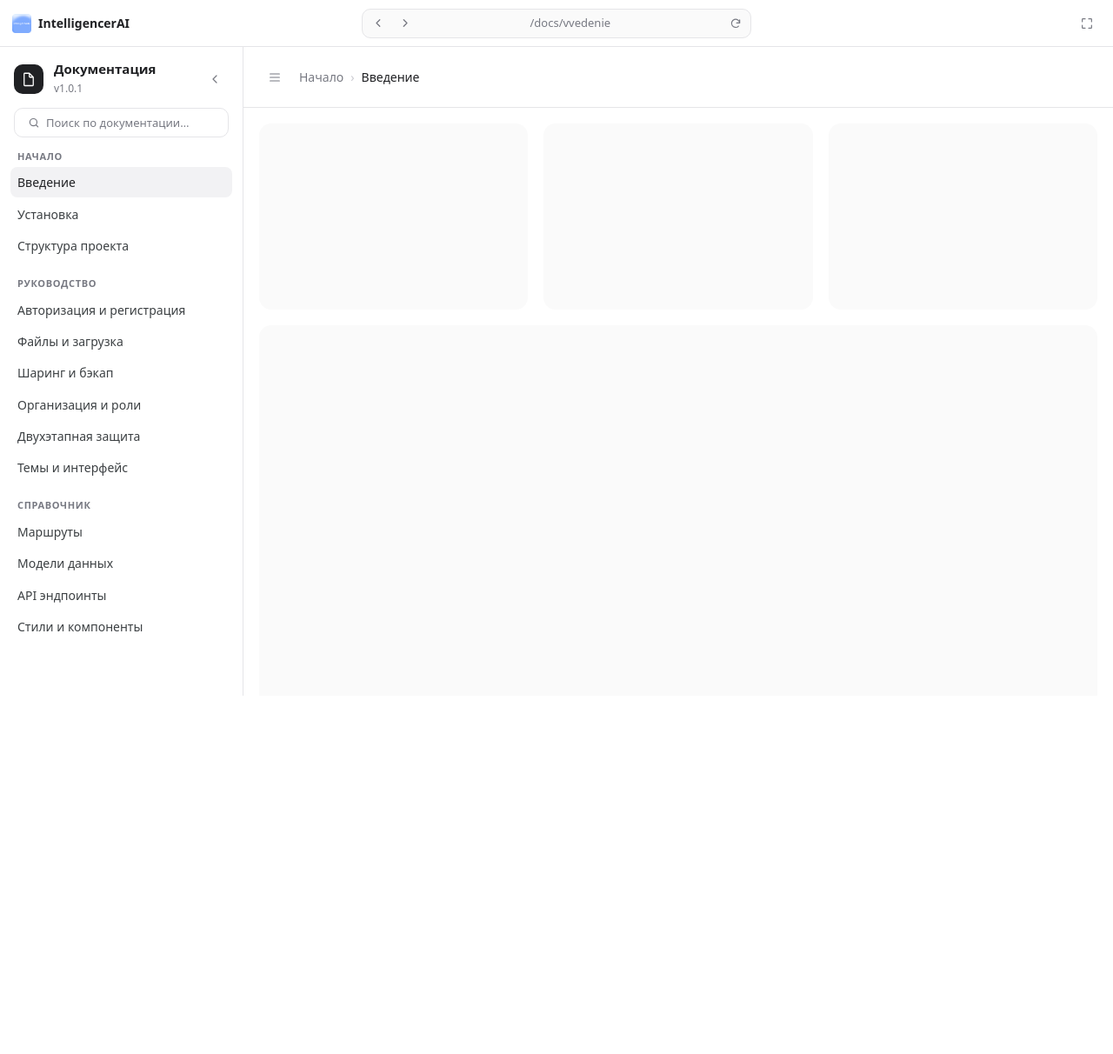
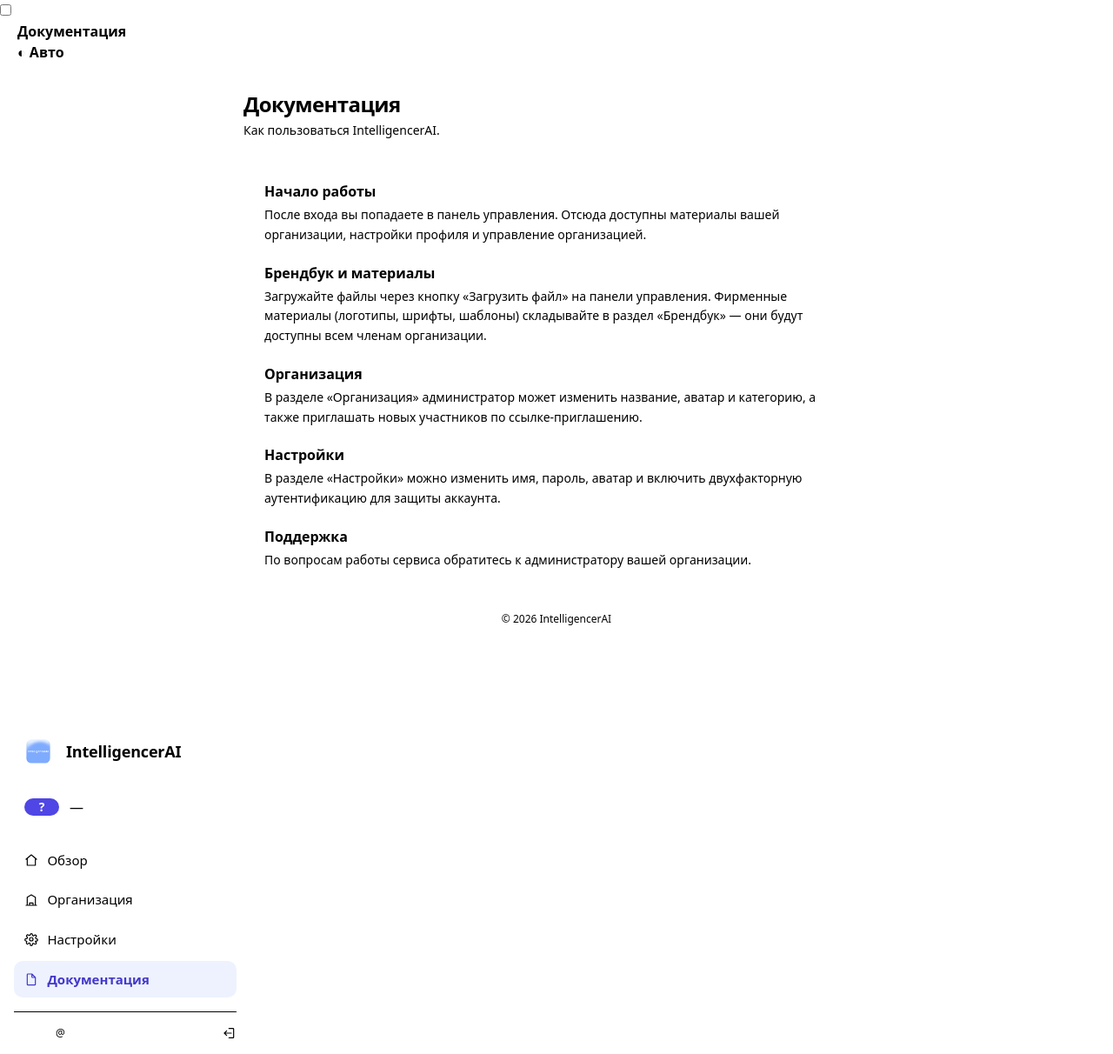
Before and after one commit to loginov-in/Intelligencerai-web, a Flask app: template templates/docs.html in a window 1280 px wide. Shown: the whole page at 87% size. Before the commit the page ends 800 px from the top, so only its background shows below. Run offline with Flask 3, Linux system fonts and the light colour scheme; the template is opened without the code that fills it, so the values that code supplies are empty; some libraries are stand-ins or nearby versions.

Commit message:
Исправление файлов

```diff
--- a/endpoints/auth_login.py
+++ b/endpoints/auth_login.py
@@ -339,6 +339,12 @@ def organization():
     return render_template("organization.html", user=current_user)
 
 
+@app.route("/docs")
+@login_required
+def docs():
+    return render_template("docs.html", user=current_user)
+
+
 
 
 
--- a/templates/docs.html
+++ b/templates/docs.html
@@ -4,211 +4,158 @@
   <meta charset="utf-8">
   <meta name="viewport" content="width=device-width, initial-scale=1, viewport-fit=cover">
   <title>Документация · IntelligencerAI</title>
-  <meta name="color-scheme" content="light">
+  <meta name="color-scheme" content="light dark">
   <meta name="theme-color" content="#ffffff">
   <link rel="icon" href="{{ url_for('static', filename='img/Frame 1.png') }}">
   <link href="https://cdn.jsdelivr.net/npm/daisyui@5" rel="stylesheet" type="text/css">
   <script src="https://cdn.jsdelivr.net/npm/@tailwindcss/browser@4"></script>
   <link href="{{ url_for('static', filename='css/ui.css') }}" rel="stylesheet">
+  <script src="{{ url_for('static', filename='js/theme.js') }}"></script>
 </head>
-<body>
-<div class="docs-root" id="docs-root">
-  <!-- ------------------------------- Верхняя панель ------------------------------- -->
-  <header class="docs-top">
-    <a class="docs-brand" href="{{ url_for('apps') }}" title="К панели управления">
-      <img src="{{ url_for('static', filename='img/Frame 1.png') }}" alt="">
-      <span class="truncate">IntelligencerAI</span>
-    </a>
+<body class="app-body">
+<div class="drawer lg:drawer-open">
+  <input id="app-drawer" type="checkbox" class="drawer-toggle">
 
-    <div class="docs-omnibox">
-      <button class="docs-nav-btn" type="button" id="docs-back" aria-label="Назад">
-        <svg xmlns="http://www.w3.org/2000/svg" width="15" height="15" fill="none" viewBox="0 0 24 24" stroke="currentColor" stroke-width="2"><path stroke-linecap="round" stroke-linejoin="round" d="m14 6-6 6 6 6"/></svg>
-      </button>
-      <button class="docs-nav-btn" type="button" id="docs-forward" aria-label="Вперёд">
-        <svg xmlns="http://www.w3.org/2000/svg" width="15" height="15" fill="none" viewBox="0 0 24 24" stroke="currentColor" stroke-width="2"><path stroke-linecap="round" stroke-linejoin="round" d="m10 6 6 6-6 6"/></svg>
-      </button>
-      <span class="docs-route" id="docs-route">/docs/vvedenie</span>
-      <button class="docs-nav-btn" type="button" id="docs-reload" aria-label="Обновить">
-        <svg xmlns="http://www.w3.org/2000/svg" width="14" height="14" fill="none" viewBox="0 0 24 24" stroke="currentColor" stroke-width="2"><path stroke-linecap="round" stroke-linejoin="round" d="M20 11a8 8 0 1 0-2.3 6.3M20 5v6h-6"/></svg>
-      </button>
-    </div>
+  <div class="drawer-content flex flex-col min-h-screen">
+    <!-- ---------------------------------- Topbar ---------------------------------- -->
+    <header class="app-header sticky top-0 z-30">
+      <div class="navbar min-h-14 gap-2 px-3 sm:px-5">
+        <div class="navbar-start gap-2">
+          <label for="app-drawer" class="btn btn-ghost btn-square btn-sm lg:hidden" aria-label="Меню">
+            <svg xmlns="http://www.w3.org/2000/svg" class="w-5 h-5" fill="none" viewBox="0 0 24 24" stroke="currentColor" stroke-width="1.8">
+              <path stroke-linecap="round" d="M4 6h16M4 12h16M4 18h16"/>
+            </svg>
+          </label>
+          <h1 class="font-semibold">Документация</h1>
+        </div>
+        <div class="navbar-end gap-2">
+          <button class="btn btn-ghost btn-sm" data-theme-toggle type="button">
+            <span data-theme-icon>◐</span>
+            <span data-theme-label class="hidden sm:inline">Авто</span>
+          </button>
+        </div>
+      </div>
+    </header>
 
-    <div class="flex-1 flex justify-end">
-      <button class="docs-top-action" type="button" id="docs-fullscreen" aria-label="Полноэкранный режим">
-        <svg xmlns="http://www.w3.org/2000/svg" width="16" height="16" fill="none" viewBox="0 0 24 24" stroke="currentColor" stroke-width="1.8"><path stroke-linecap="round" stroke-linejoin="round" d="M4 9V5a1 1 0 0 1 1-1h4M15 4h4a1 1 0 0 1 1 1v4M20 15v4a1 1 0 0 1-1 1h-4M9 20H5a1 1 0 0 1-1-1v-4"/></svg>
-      </button>
-    </div>
-  </header>
-
-  <div class="docs-body">
-    <!-- ------------------------------- Боковая панель ------------------------------- -->
-    <aside class="docs-sidebar" id="docs-sidebar">
-      <div class="docs-sidebar-head">
-        <span class="docs-doc-icon" aria-hidden="true">
-          <svg xmlns="http://www.w3.org/2000/svg" width="18" height="18" fill="none" viewBox="0 0 24 24" stroke="currentColor" stroke-width="1.7"><path stroke-linecap="round" stroke-linejoin="round" d="M5 21V4a1 1 0 0 1 1-1h7l6 6v12a1 1 0 0 1-1 1H6a1 1 0 0 1-1-1Zm8-18v5a1 1 0 0 0 1 1h5"/></svg>
-        </span>
-        <div class="docs-sidebar-title">
-          <p>Документация</p>
-          <span>v1.0.1</span>
-        </div>
-        <button class="docs-top-action" type="button" id="docs-collapse" aria-label="Свернуть навигацию">
-          <svg xmlns="http://www.w3.org/2000/svg" width="16" height="16" fill="none" viewBox="0 0 24 24" stroke="currentColor" stroke-width="1.8"><path stroke-linecap="round" stroke-linejoin="round" d="M15 6 9 12l6 6"/></svg>
-        </button>
+    <!-- ---------------------------------- Content --------------------------------- -->
+    <main class="flex-1 w-full max-w-3xl mx-auto p-4 sm:p-6 flex flex-col gap-6">
+      <div class="enter">
+        <h2 class="text-2xl font-bold tracking-tight">Документация</h2>
+        <p class="muted text-sm mt-1">Как пользоваться IntelligencerAI.</p>
       </div>
 
-      <div class="docs-search">
-        <svg xmlns="http://www.w3.org/2000/svg" fill="none" viewBox="0 0 24 24" stroke="currentColor" stroke-width="2"><circle cx="11" cy="11" r="7"/><path stroke-linecap="round" d="m20 20-3.6-3.6"/></svg>
-        <input type="search" id="docs-search" placeholder="Поиск по документации…" autocomplete="off" aria-label="Поиск по документации">
+      <section class="panel p-6 flex flex-col gap-5 text-sm leading-relaxed">
+        <div>
+          <h3 class="text-base font-semibold mb-1">Начало работы</h3>
+          <p class="muted">
+            После входа вы попадаете в панель управления. Отсюда доступны материалы вашей
+            организации, настройки профиля и управление организацией.
+          </p>
+        </div>
+        <div>
+          <h3 class="text-base font-semibold mb-1">Брендбук и материалы</h3>
+          <p class="muted">
+            Загружайте файлы через кнопку «Загрузить файл» на панели управления.
+            Фирменные материалы (логотипы, шрифты, шаблоны) складывайте в раздел «Брендбук» —
+            они будут доступны всем членам организации.
+          </p>
+        </div>
+        <div>
+          <h3 class="text-base font-semibold mb-1">Организация</h3>
+          <p class="muted">
+            В разделе «Организация» администратор может изменить название, аватар и категорию,
+            а также приглашать новых участников по ссылке-приглашению.
+          </p>
+        </div>
+        <div>
+          <h3 class="text-base font-semibold mb-1">Настройки</h3>
+          <p class="muted">
+            В разделе «Настройки» можно изменить имя, пароль, аватар и включить
+            двухфакторную аутентификацию для защиты аккаунта.
+          </p>
+        </div>
+        <div>
+          <h3 class="text-base font-semibold mb-1">Поддержка</h3>
+          <p class="muted">
+            По вопросам работы сервиса обратитесь к администратору вашей организации.
+          </p>
+        </div>
+      </section>
+
+      <p class="muted text-xs text-center">© <span data-year>2026</span> IntelligencerAI</p>
+    </main>
+  </div>
+
+  <!-- ---------------------------------- Sidebar --------------------------------- -->
+  <div class="drawer-side z-40">
+    <label for="app-drawer" class="drawer-overlay" aria-label="Закрыть"></label>
+    <aside class="app-aside min-h-full w-72 p-4 flex flex-col gap-4">
+      <a href="{{ url_for('apps') }}" class="brand-lockup text-base px-2 py-1">
+        <img class="brand-mark" src="{{ url_for('static', filename='img/Frame 1.png') }}" alt="">
+        IntelligencerAI
+      </a>
+
+      <div class="org-chip">
+        <div class="avatar">
+          <div class="w-10 rounded-xl">
+            {% if user.organization and user.organization.avatar_path %}
+            <img src="{{ user.organization.avatar_path }}" alt="">
+            {% else %}
+            <div class="initials rounded-xl text-sm">{{ user.organization.name[:1] if user.organization else '?' }}</div>
+            {% endif %}
+          </div>
+        </div>
+        <div class="min-w-0">
+          <p class="font-medium truncate">{{ user.organization.name if user.organization else '—' }}</p>
+          <p class="muted text-xs truncate">{{ user.organization.category if user.organization else '' }}</p>
+        </div>
       </div>
 
-      <nav class="docs-nav" id="docs-nav">
-        <div class="docs-nav-group">
-          <p class="docs-nav-label">Начало</p>
-          <button class="docs-link" type="button" data-group="Начало" data-slug="vvedenie">Введение</button>
-          <button class="docs-link" type="button" data-group="Начало" data-slug="ustanovka">Установка</button>
-          <button class="docs-link" type="button" data-group="Начало" data-slug="struktura-proekta">Структура проекта</button>
+      <nav class="flex flex-col gap-1 grow">
+        <a href="{{ url_for('apps') }}" class="nav-item">
+          <svg xmlns="http://www.w3.org/2000/svg" class="w-4 h-4" fill="none" viewBox="0 0 24 24" stroke="currentColor" stroke-width="1.8"><path stroke-linecap="round" stroke-linejoin="round" d="M3 10.5 12 3l9 7.5M5 9.5V21h14V9.5"/></svg>
+          Обзор
+        </a>
+        <a href="{{ url_for('organization') }}" class="nav-item">
+          <svg xmlns="http://www.w3.org/2000/svg" class="w-4 h-4" fill="none" viewBox="0 0 24 24" stroke="currentColor" stroke-width="1.8"><path stroke-linecap="round" stroke-linejoin="round" d="M3 21h18M5 21V7l7-4 7 4v14M9 21v-4h6v4"/></svg>
+          Организация
+        </a>
+        <a href="{{ url_for('settings') }}" class="nav-item">
+          <svg xmlns="http://www.w3.org/2000/svg" class="w-4 h-4" fill="none" viewBox="0 0 24 24" stroke="currentColor" stroke-width="1.8"><circle cx="12" cy="12" r="3"/><path stroke-linecap="round" stroke-linejoin="round" d="M19.4 15a1.7 1.7 0 0 0 .3 1.9l.1.1a2 2 0 1 1-2.8 2.8l-.1-.1a1.7 1.7 0 0 0-2.9 1.2V21a2 2 0 1 1-4 0v-.1A1.7 1.7 0 0 0 7 19.4l.1.1a2 2 0 1 1-2.8-2.8l.1-.1A1.7 1.7 0 0 0 3 15H3a2 2 0 1 1 0-4h.1A1.7 1.7 0 0 0 4.6 8L4.5 8a2 2 0 1 1 2.8-2.8l.1.1A1.7 1.7 0 0 0 10 4.6V4.5a2 2 0 1 1 4 0v.1A1.7 1.7 0 0 0 17 5.6l.1-.1a2 2 0 1 1 2.8 2.8l-.1.1a1.7 1.7 0 0 0 1.2 2.9H21a2 2 0 1 1 0 4h-.1a1.7 1.7 0 0 0-1.5 1.7Z"/></svg>
+          Настройки
+        </a>
+        <a href="{{ url_for('docs') }}" class="nav-item is-active">
+          <svg xmlns="http://www.w3.org/2000/svg" class="w-4 h-4" fill="none" viewBox="0 0 24 24" stroke="currentColor" stroke-width="1.8"><path stroke-linecap="round" stroke-linejoin="round" d="M5 21V4a1 1 0 0 1 1-1h7l6 6v12a1 1 0 0 1-1 1H6a1 1 0 0 1-1-1Zm8-18v5a1 1 0 0 0 1 1h5"/></svg>
+          Документация
+        </a>
+      </nav>
+
+      <div class="flex items-center gap-3 border-t border-base-300 pt-4">
+        <div class="avatar">
+          <div class="w-9 rounded-full">
+            {% if user.avatar_path %}
+            <img src="{{ user.avatar_path }}" alt="">
+            {% else %}
+            <div class="initials rounded-full text-xs">{{ user.name[:1] }}{{ user.lastname[:1] }}</div>
+            {% endif %}
+          </div>
         </div>
-
-        <div class="docs-nav-group">
-          <p class="docs-nav-label">Руководство</p>
-          <button class="docs-link" type="button" data-group="Руководство" data-slug="avtorizaciya">Авторизация и регистрация</button>
-          <button class="docs-link" type="button" data-group="Руководство" data-slug="fajly">Файлы и загрузка</button>
-          <button class="docs-link" type="button" data-group="Руководство" data-slug="sharing">Шаринг и бэкап</button>
-          <button class="docs-link" type="button" data-group="Руководство" data-slug="organizaciya">Организация и роли</button>
-          <button class="docs-link" type="button" data-group="Руководство" data-slug="2fa">Двухэтапная защита</button>
-          <button class="docs-link" type="button" data-group="Руководство" data-slug="temy">Темы и интерфейс</button>
+        <div class="min-w-0 grow">
+          <p class="text-sm font-medium truncate">{{ user.name }} {{ user.lastname }}</p>
+          <p class="muted text-xs truncate">@{{ user.username }}</p>
         </div>
-
-        <div class="docs-nav-group">
-          <p class="docs-nav-label">Справочник</p>
-          <button class="docs-link" type="button" data-group="Справочник" data-slug="marshruty">Маршруты</button>
-          <button class="docs-link" type="button" data-group="Справочник" data-slug="modeli">Модели данных</button>
-          <button class="docs-link" type="button" data-group="Справочник" data-slug="api">API эндпоинты</button>
-          <button class="docs-link" type="button" data-group="Справочник" data-slug="stili">Стили и компоненты</button>
-        </div>
-      </nav>
+        <a href="{{ url_for('logout') }}" class="btn btn-ghost btn-square btn-sm" title="Выйти">
+          <svg xmlns="http://www.w3.org/2000/svg" class="w-4 h-4" fill="none" viewBox="0 0 24 24" stroke="currentColor" stroke-width="1.8"><path stroke-linecap="round" stroke-linejoin="round" d="M15 12H3m0 0 4-4m-4 4 4 4M11 4h7a1 1 0 0 1 1 1v14a1 1 0 0 1-1 1h-7"/></svg>
+        </a>
+      </div>
     </aside>
-
-    <button class="docs-overlay" type="button" id="docs-overlay" aria-label="Закрыть меню" hidden></button>
-
-    <!-- ------------------------------- Рабочая область ------------------------------- -->
-    <section class="docs-main">
-      <div class="docs-toolbar">
-        <button class="docs-top-action" type="button" id="docs-toggle" aria-label="Показать или скрыть навигацию">
-          <svg xmlns="http://www.w3.org/2000/svg" width="16" height="16" fill="none" viewBox="0 0 24 24" stroke="currentColor" stroke-width="1.8"><path stroke-linecap="round" d="M4 6h16M4 12h16M4 18h16"/></svg>
-        </button>
-        <nav class="docs-crumb" aria-label="Хлебные крошки">
-          <span class="docs-crumb-group" id="docs-crumb-group">Начало</span>
-          <span class="docs-crumb-sep">›</span>
-          <span class="docs-crumb-current" id="docs-crumb-current">Введение</span>
-        </nav>
-      </div>
-
-      <div class="docs-canvas">
-        <div class="docs-row">
-          <div class="docs-card"></div>
-          <div class="docs-card"></div>
-          <div class="docs-card"></div>
-        </div>
-        <div class="docs-card docs-card-wide"></div>
-      </div>
-    </section>
   </div>
 </div>
 
+<script src="{{ url_for('static', filename='js/common.js') }}"></script>
 <script>
-(function () {
-  var root = document.getElementById("docs-root");
-  var links = Array.prototype.slice.call(document.querySelectorAll(".docs-link"));
-  var crumbGroup = document.getElementById("docs-crumb-group");
-  var crumbCurrent = document.getElementById("docs-crumb-current");
-  var route = document.getElementById("docs-route");
-  var search = document.getElementById("docs-search");
-  var overlay = document.getElementById("docs-overlay");
-  var isMobile = function () { return window.matchMedia("(max-width: 1023px)").matches; };
-
-  // ------------------------------ Навигация ------------------------------
-  function activate(link, pushState) {
-    links.forEach(function (item) { item.classList.remove("is-active"); });
-    link.classList.add("is-active");
-    crumbGroup.textContent = link.dataset.group;
-    crumbCurrent.textContent = link.textContent;
-    route.textContent = "/docs/" + link.dataset.slug;
-    document.title = link.textContent + " · Документация";
-    if (pushState && location.hash.slice(1) !== link.dataset.slug) {
-      history.pushState({ slug: link.dataset.slug }, "", "#" + link.dataset.slug);
-    }
-    if (isMobile()) toggleSidebar(false);
-  }
-
-  links.forEach(function (link) {
-    link.addEventListener("click", function () { activate(link, true); });
-  });
-
-  function fromHash() {
-    var slug = location.hash.slice(1);
-    var link = links.filter(function (item) { return item.dataset.slug === slug; })[0];
-    activate(link || links[0], false);
-  }
-
-  fromHash();
-  window.addEventListener("hashchange", fromHash);
-  window.addEventListener("popstate", fromHash);
-
-  // ------------------------------ Сворачивание ------------------------------
-  var COLLAPSE_KEY = "intelligencerai:docs-collapsed";
-
-  function setCollapsed(collapsed) {
-    root.classList.toggle("is-collapsed", collapsed);
-    try { localStorage.setItem(COLLAPSE_KEY, collapsed ? "1" : "0"); } catch (e) {}
-  }
-  try {
-    if (localStorage.getItem(COLLAPSE_KEY) === "1") root.classList.add("is-collapsed");
-  } catch (e) {}
-
-  function toggleSidebar(open) {
-    root.classList.toggle("is-open", open);
-    overlay.hidden = !open;
-  }
-
-  document.getElementById("docs-collapse").addEventListener("click", function () {
-    setCollapsed(true);
-  });
-  document.getElementById("docs-toggle").addEventListener("click", function () {
-    if (isMobile()) toggleSidebar(!root.classList.contains("is-open"));
-    else setCollapsed(!root.classList.contains("is-collapsed"));
-  });
-  overlay.addEventListener("click", function () { toggleSidebar(false); });
-
-  window.addEventListener("resize", function () {
-    if (!isMobile()) toggleSidebar(false);
-  });
-
-  // ------------------------------ Поиск ------------------------------
-  search.addEventListener("input", function () {
-    var query = search.value.trim().toLowerCase();
-    links.forEach(function (link) {
-      link.hidden = query !== "" && link.textContent.toLowerCase().indexOf(query) === -1;
-    });
-    document.querySelectorAll(".docs-nav-group").forEach(function (group) {
-      var hasVisible = Array.prototype.some.call(group.querySelectorAll(".docs-link"), function (link) {
-        return !link.hidden;
-      });
-      group.hidden = !hasVisible;
-    });
-  });
-
-  // ------------------------------ Адресная строка ------------------------------
-  document.getElementById("docs-back").addEventListener("click", function () { history.back(); });
-  document.getElementById("docs-forward").addEventListener("click", function () { history.forward(); });
-  document.getElementById("docs-reload").addEventListener("click", function () { location.reload(); });
-
-  // ------------------------------ Полный экран ------------------------------
-  document.getElementById("docs-fullscreen").addEventListener("click", function () {
-    if (document.fullscreenElement) document.exitFullscreen();
-    else if (document.documentElement.requestFullscreen) document.documentElement.requestFullscreen();
-  });
-})();
+  var year = document.querySelector("[data-year]");
+  if (year) year.textContent = new Date().getFullYear();
 </script>
 </body>
 </html>
```
